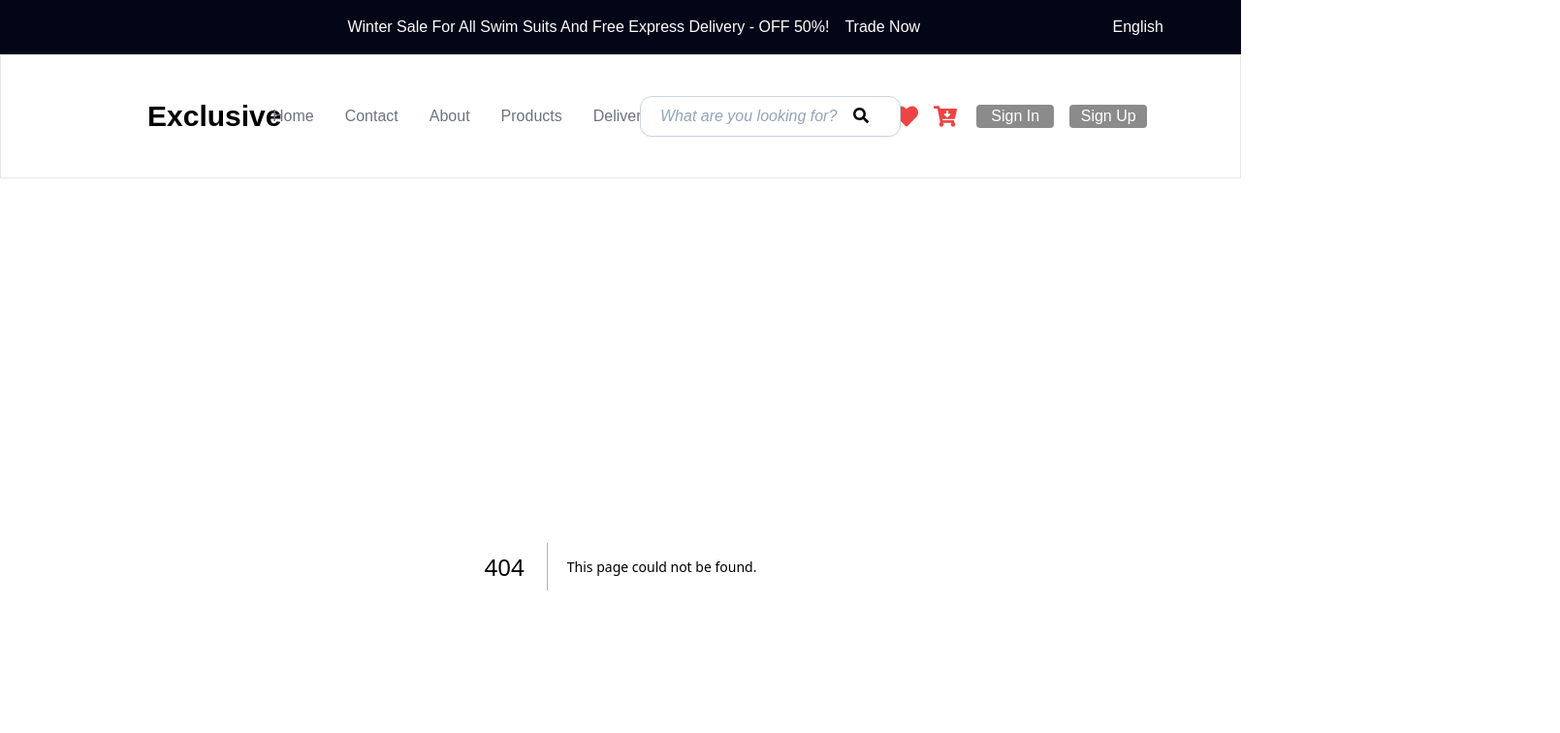
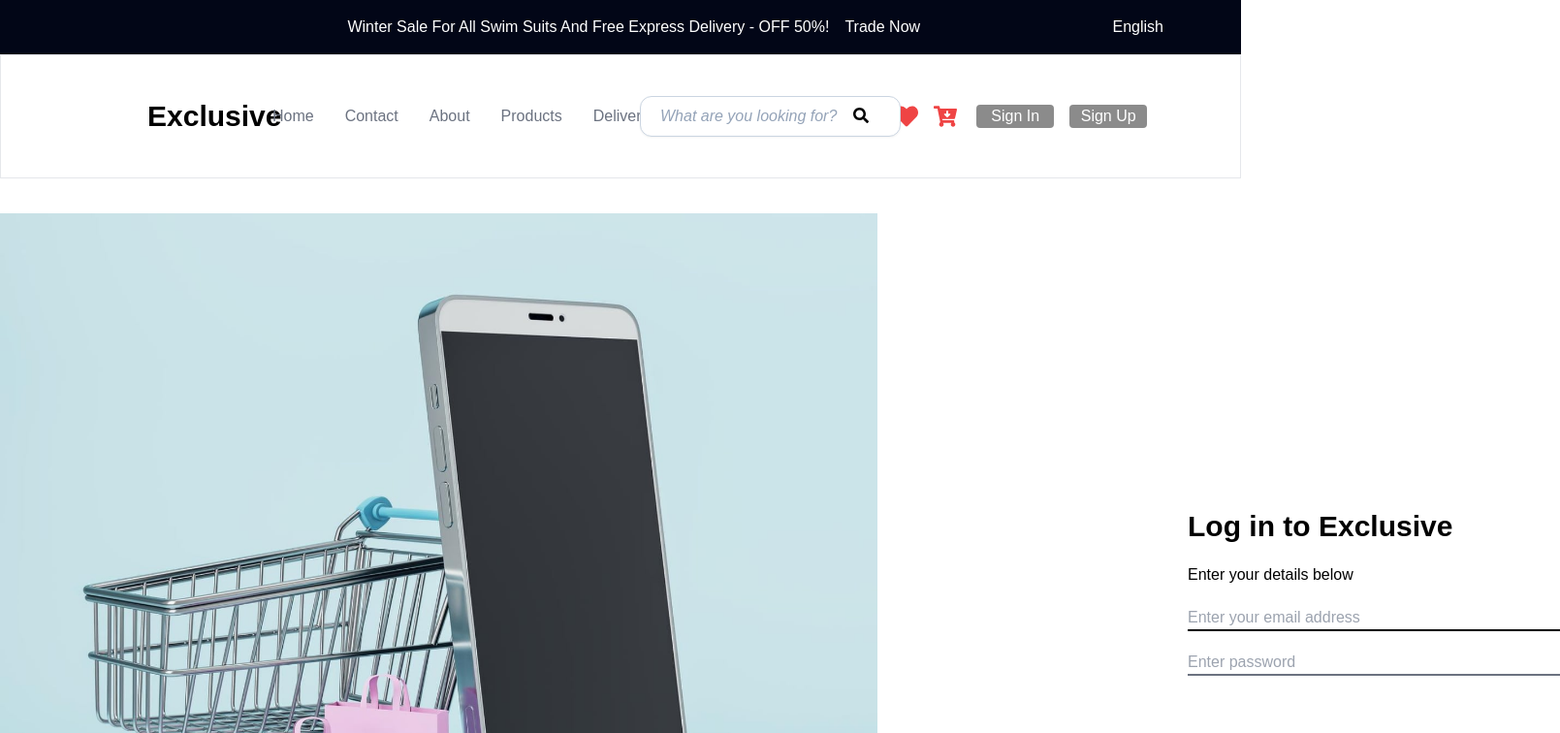
Before and after one commit to kyuremmmmz/Ecommerce-Project-practice, a Next.js app: page /page/login in a window 1280 px wide. Before the commit this address had no page. Shown: the top 756 px of the page at 97% size, 1609 px wide, since content can reach past the window. Built offline with nearby package versions, Linux system fonts and the light colour scheme.

Commit message:
added auth

```diff
--- /dev/null
+++ b/app/components/LoginForm.tsx
@@ -0,0 +1,16 @@
+import React from 'react'
+import Password from './ui/Fields/Password'
+import Email from './ui/Fields/Email'
+
+function LoginForm() {
+  return (
+      <div className=' flex flex-col gap-5 w-full'>
+          <h1 className=' font-semibold text-3xl'>Log in to Exclusive</h1>
+          <p className=' font-medium'>Enter your details below</p>
+          <Email/>
+          <Password/>
+    </div>
+  )
+}
+
+export default LoginForm
--- a/app/components/Navbars.tsx
+++ b/app/components/Navbars.tsx
@@ -1,6 +1,6 @@
 "use client";
 import Link from "next/link";
-import { usePathname } from "next/navigation";
+import { redirect, usePathname } from "next/navigation";
 import { FaCartArrowDown, FaHeart } from "react-icons/fa";
 import Search from "./ui/Fields/Search";
 import { useRouter } from 'next/navigation'
@@ -83,9 +83,9 @@ export default function Navbars() {
                 :
                 (<div className=" grid grid-cols-2 gap-16">
                   <button className=" md:ml-2  text-white bg-black opacity-45 hover:bg-black hover:opacity-100 hover:text-white transition-all duration-300 w-20 rounded cursor-pointe"
-                    onClick={() => setSign(true)}>Sign In</button>
+                    onClick={() => redirect('/page/login')}>Sign In</button>
                   <button className=" md:ml-10  text-white bg-black opacity-45 hover:bg-black hover:opacity-100 hover:text-white transition-all duration-300 w-20 rounded cursor-pointe"
-                    onClick={() => setSign(true)}>Sign Up</button>
+                    onClick={() =>redirect('/page/register')}>Sign Up</button>
                 </div>
                 )
               )
--- /dev/null
+++ b/app/components/ui/Fields/Email.tsx
@@ -0,0 +1,11 @@
+import React from 'react'
+
+function Email() {
+  return (
+      <div>
+          <input type="email" placeholder="Enter your email address" className=' border-b-2 border-black w-full focus:border-b-2 focus:outline-none outline-none' />
+    </div>
+  )
+}
+
+export default Email
--- a/app/components/ui/Fields/Password.tsx
+++ b/app/components/ui/Fields/Password.tsx
@@ -0,0 +1,11 @@
+import React from 'react'
+
+function Password() {
+  return (
+      <div>
+          <input type="password" placeholder="Enter password" className=' border-b-2 border-gray-500 w-full focus:border-b-2 focus:border-black focus:outline-none outline-none duration-300' />
+    </div>
+  )
+}
+
+export default Password
--- /dev/null
+++ b/app/hooks/Auth/authentication.ts
@@ -0,0 +1 @@
+'use client';
--- /dev/null
+++ b/app/page/(auth)/login/page.tsx
@@ -0,0 +1,20 @@
+import React from 'react'
+import cart from '../../../../assets/cart.png';
+import Image from 'next/image';
+import LoginForm from '@/app/components/LoginForm';
+function page() {
+  return (
+    <div className=' flex flex-row mt-9 mb-9'>
+      <div className=' h-[1561] w-full flex flex-row gap-80'>
+        <div className=' flex h-[781px] w-[905px] bg-blue-200'>
+          <Image src={cart} alt={'image'}/>
+        </div>
+        <div className=' flex items-center justify-center w-96'>
+          <LoginForm />
+        </div>
+      </div>
+    </div>
+  )
+}
+
+export default page
--- /dev/null
+++ b/app/page/(auth)/register/page.tsx
@@ -0,0 +1,9 @@
+import React from 'react'
+
+function page() {
+  return (
+    <div>register</div>
+  )
+}
+
+export default page
--- a/tsconfig.json
+++ b/tsconfig.json
@@ -22,6 +22,6 @@
       "@/*": ["./*"]
     }
   },
-  "include": ["next-env.d.ts", "**/*.ts", "**/*.tsx", ".next/types/**/*.ts", "app/components/ui/List/List.tsx"],
+  "include": ["next-env.d.ts", "**/*.ts", "**/*.tsx", ".next/types/**/*.ts", "app/components/ui/List/List.tsx", "app/page/(auth)/login"],
   "exclude": ["node_modules"]
 }
```
Also changed, not shown: assets/cart.png (added).
